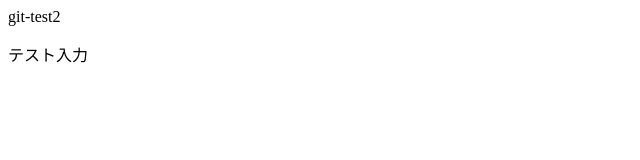
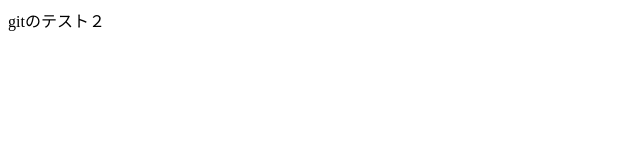
Before and after one commit to Akari7muimui/git-test2, a plain HTML site: page index.html in a window 1280 px wide. Shown: the whole page, without its empty margins (0-640 px from the left). Drawn offline with Linux system fonts and the light colour scheme.

Commit message:
commitok

```diff
--- a/index.html
+++ b/index.html
@@ -1,2 +1 @@
-<p>git-test2</p>
-<p>テスト入力</p>
+<p>gitのテスト２</p>
```
